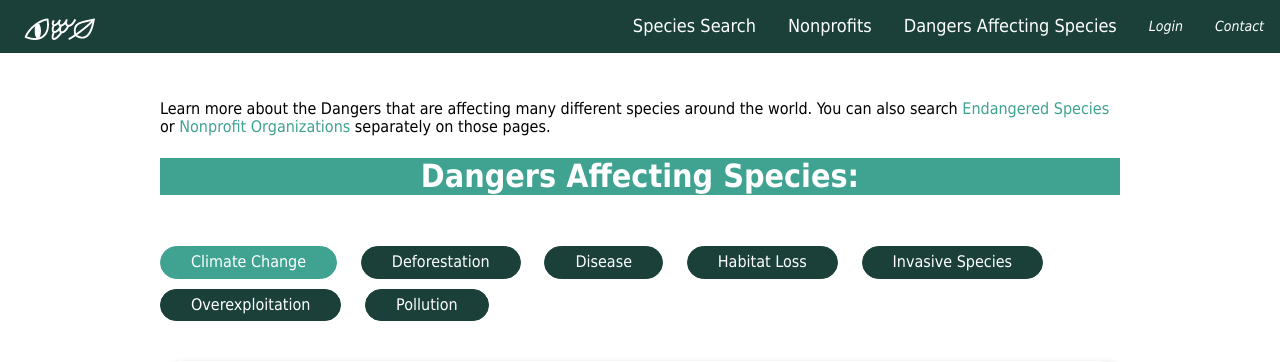
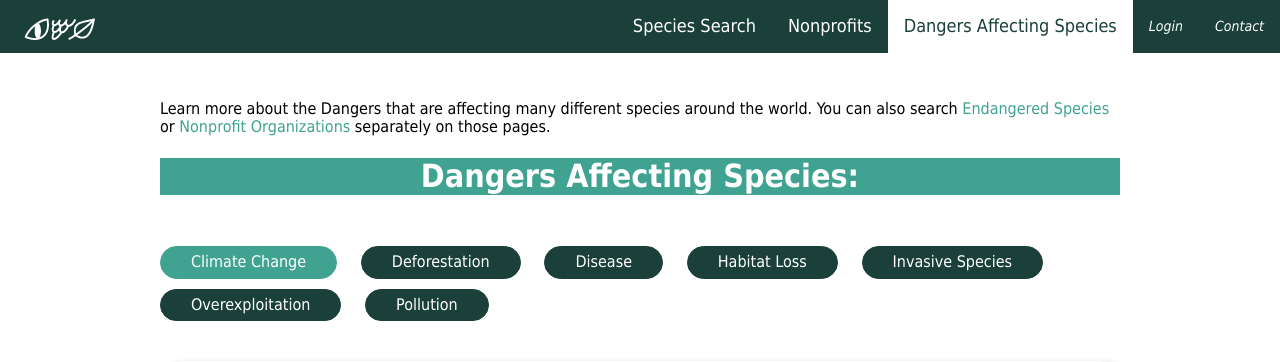
Before and after one commit to ianjamesx/EndangeredDB, a PHP site: page /danger.php in a window 1280 px wide. Shown: the top 362 px of the page. Run offline with PHP 8.4, Linux system fonts and the light colour scheme; some libraries are stand-ins or nearby versions.

Commit message:
Update danger.php

```diff
--- a/ESDphp/danger.php
+++ b/ESDphp/danger.php
@@ -36,14 +36,14 @@
  <a class="login" href="" onclick="logout()">Logout</a>
  <?php }
  ?>
-	<a href="danger.php">Dangers Affecting Species</a>
+	<a href="danger.php" class="active">Dangers Affecting Species</a>
 	<a href="nonprofit.php">Nonprofits</a>
 	<a href="search.php">Species Search</a>
 </div>
 
 <main>
 
-	<p>Learn more about the Dangers that are affecting many different species around the world. You can also search <a href="search.html" class="lineLink">Endangered Species</a> or <a href="nonprofit.html" class="lineLink">Nonprofit Organizations</a> separately on those pages.</p>
+	<p>Learn more about the Dangers that are affecting many different species around the world. You can also search <a href="search.php" class="lineLink">Endangered Species</a> or <a href="nonprofit.php" class="lineLink">Nonprofit Organizations</a> separately on those pages.</p>
 
 	<h1>Dangers Affecting Species:</h1>
 	<span style="display:block; height: 30px;"></span>
```
